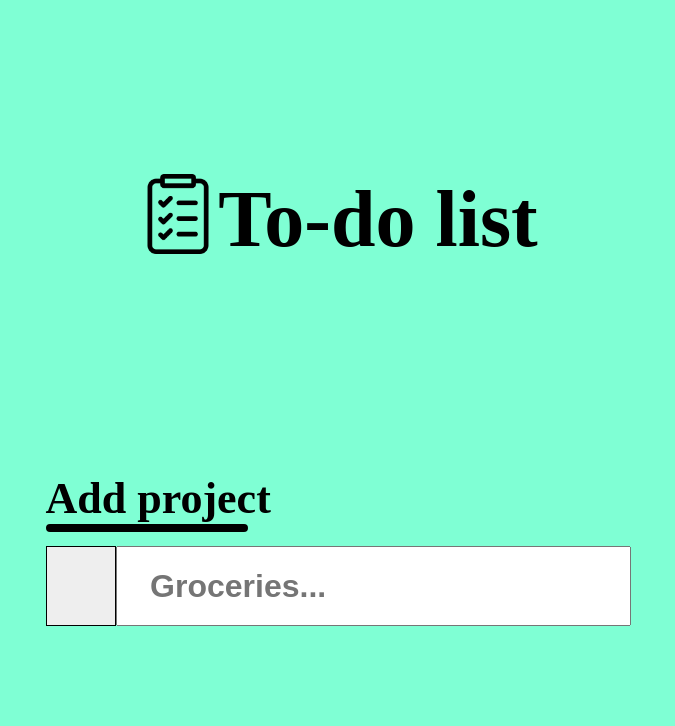
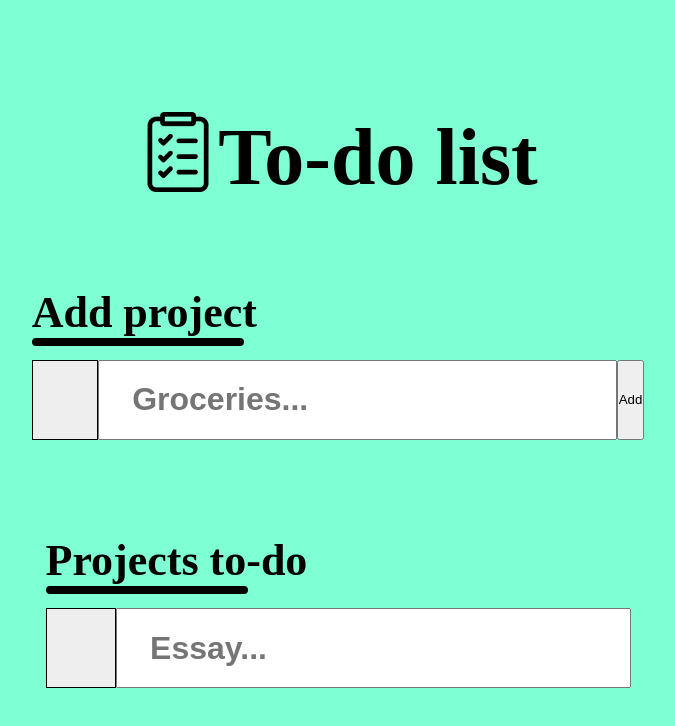
Before and after one commit to Jmalik9421/odin-project_to-do, a website built with webpack: page src/index.html in a window 1280 px wide. Shown: the whole page, without its empty margins (302-977 px from the left). Built offline with nearby package versions, Linux system fonts and the light colour scheme.

Commit message:
list-of-to-do-projects component added

```diff
--- a/src/main.js
+++ b/src/main.js
@@ -17,9 +17,18 @@ navbar.load();
 
 const addProject = new AddProject;
 addProject.load();
+addProject.add();
+let listOfTodoProjectsList = [];
+document.addEventListener('projectAdded', (event) => {
+    const projectToAdd = event.detail;
+    listOfTodoProjectsList.push(projectToAdd)
+    console.log(listOfTodoProjectsList)
+    // listOfToDoProjects.renderList(listOfTodoProjectsList);
+});
 
 const listOfToDoProjects = new ListOfToDoProjects;
 listOfToDoProjects.load();
+
 
 const addTask = new AddTask;
 addTask.load();
--- a/src/view-components/add-project/add-project.css
+++ b/src/view-components/add-project/add-project.css
@@ -26,12 +26,12 @@
     justify-content: center;
 }
 
-.add-project-form {
+/* .add-project-form {
     height: 100%;
     width: 100%;
-}
+} */
 
-#add-project-text-input {
+#text-input {
     width: 100%;
     height: 100%;
     font-size: 2em;
--- a/src/view-components/add-project/add-project.js
+++ b/src/view-components/add-project/add-project.js
@@ -9,59 +9,59 @@ export default class AddProject {
         this.checkboxContainer = document.createElement('label');
         this.checkboxInput = document.createElement('input');
         this.checkbox = document.createElement('span');
-        this.form = document.createElement('form');
+        // this.form = document.createElement('div');
         this.textInput = document.createElement('input');
+        this.submitBtn = document.createElement('button');
     }
 
+    // loading html elements in the dom
     load() {
         this.loadContainer();
         this.loadHeader();
         this.loadFieldContainer();
         this.loadCheckbox();
-        this.loadForm();
+        this.loadTextInput();
+        this.loadSubmitBtn();
         // this.loadDueDate();
     };
-
     loadContainer() {
         this.container.classList.add('add-project-container');
         this.projectContainer.appendChild(this.container);
     }
-
     loadHeader() {
         this.header.classList.add('add-project-header');
         this.header.textContent = 'Add project';
         this.container.appendChild(this.header);
     };
-
     loadFieldContainer() {
         this.fieldContainer.classList.add('add-field-container');
         this.container.appendChild(this.fieldContainer);
     };
-
-    loadForm() {
-        this.form.classList.add('add-project-form');
-        this.loadTextInput();
-        this.fieldContainer.appendChild(this.form);
-    };
-
+    // loadForm() {
+    //     this.form.classList.add('add-project-form');
+    //     this.loadTextInput();
+    //     this.loadSubmitBtn();
+    //     this.fieldContainer.appendChild(this.form);
+    // };
     loadTextInput() {
         this.textInput.type = 'text';
-        this.textInput.id = 'add-project-text-input';
+        this.textInput.id = 'text-input';
         this.textInput.placeholder = 'Groceries...'
-        this.form.appendChild(this.textInput);
+        this.fieldContainer.appendChild(this.textInput);
     };
-
+    loadSubmitBtn() {
+        this.submitBtn.classList.add('submit-btn');
+        this.submitBtn.textContent = 'Add';
+        this.fieldContainer.appendChild(this.submitBtn);
+    };
     loadCheckbox() {
         this.loadCheckboxContainer();
         this.loadCheckboxInput();
-
     };
-
     loadCheckboxContainer() {
         this.checkboxContainer.classList.add('checkbox-container');
         this.fieldContainer.appendChild(this.checkboxContainer);
     };
-
     loadCheckboxInput() {
         this.checkboxInput.type = 'checkbox';
         this.checkbox.classList.add('checkbox');
@@ -69,4 +69,16 @@ export default class AddProject {
         this.checkboxContainer.appendChild(this.checkboxInput);
         this.checkboxContainer.appendChild(this.checkbox);
     };
+
+    // specifying logic to add project
+    add() {
+        this.submitBtn.addEventListener('click', () => {
+            const project = this.textInput.value;
+            this.emitAddedProjectEvent(project); // emit event when project is added
+        });
+    }
+    emitAddedProjectEvent(project) {
+        const event = new CustomEvent('projectAdded', { detail: project });
+        document.dispatchEvent(event);
+    }
 };
--- a/src/view-components/list-of-to-do-projects/list-of-to-do-projects.css
+++ b/src/view-components/list-of-to-do-projects/list-of-to-do-projects.css
@@ -0,0 +1,102 @@
+.list-of-to-do-projects-container {
+    display: flex;
+    flex-direction: column;
+}
+
+.list-of-to-do-projects-header {
+    position: relative;
+    font-size: 2.75em;
+    margin-bottom: 0.5em;
+}
+
+.list-of-to-do-projects-header:after {
+    position: absolute;
+    content: '';
+    top: 100%;
+    left: 0;
+    width: 33.3%;
+    border: 0.1em solid black;
+    border-radius: 10em;
+}
+
+.add-field-container {
+    display: flex;
+    width: 100%;
+    height: 5em;
+    justify-content: center;
+}
+
+.list-of-to-do-projects-form {
+    height: 100%;
+    width: 100%;
+}
+
+#list-of-to-do-projects-text-input {
+    width: 100%;
+    height: 100%;
+    font-size: 2em;
+    font-weight: bolder;
+    padding: 0 1em;
+}
+
+.checkbox-container {
+    position:relative;
+    display: block;
+    height: 100%;
+    width: 5em;
+    cursor: pointer;
+    border: 1px solid black;
+}
+
+/* hide browser's default checkbox */
+.checkbox-container input {
+    position: absolute;
+    opacity: 0;
+    cursor: pointer;
+    height: 0;
+    width: 0;
+}
+
+/* create custom checkbox */
+.checkbox {
+    position: absolute;
+    top: 0;
+    left: 0;
+    height:100%;
+    width: 100%;
+    background-color: #eeeeee;
+    display: flex;
+    justify-content: center;
+    align-items: center;
+    padding: 0 0 0.4em 0.2em;
+}
+
+.checkbox-container:hover input ~ .checkbox {
+    background-color: #cccccc;
+}
+
+.checkbox-container input:checked ~ .checkbox {
+    background-color: #2196f3;
+}
+
+/* create checkmark (hidden when not checked) */
+.checkbox:after {
+    content: '';
+    position: absolute;
+    display: none;
+}
+
+/* show checkmark when checked*/
+.checkbox-container input:checked ~ .checkbox:after {
+    display: block;
+}
+
+/* style checkmark */
+.checkbox-container .checkbox:after {
+    /* aspect-ratio: 1/2.25; */
+    width: 1em;
+    height: 2.25em;
+    border: solid white;
+    border-width: 0 10px 10px 0;
+    transform: rotate(45deg);
+}
--- a/src/view-components/list-of-to-do-projects/list-of-to-do-projects.js
+++ b/src/view-components/list-of-to-do-projects/list-of-to-do-projects.js
@@ -1,7 +1,69 @@
 import './list-of-to-do-projects.css';
 
 export default class ListOfToDoProjects {
+    constructor() {
+        this.projectContainer = document.querySelector('.project-container');
+        this.container = document.createElement('div');
+        this.header = document.createElement('h1');
+        this.fieldContainer = document.createElement('div');
+        this.checkboxContainer = document.createElement('label');
+        this.checkboxInput = document.createElement('input');
+        this.checkbox = document.createElement('span');
+        this.form = document.createElement('form');
+        this.textInput = document.createElement('input');
+    }
+
+    // loading html elements in the dom
     load() {
-        console.log('listOfToDoProjects loaded');
+        this.loadContainer();
+        this.loadHeader();
+        this.loadFieldContainer();
+        this.loadCheckbox();
+        this.loadForm();
+        // this.loadDueDate();
     };
+    loadContainer() {
+        this.container.classList.add('list-of-to-do-projects-container');
+        this.projectContainer.appendChild(this.container);
+    };
+    loadHeader() {
+        this.header.classList.add('list-of-to-do-projects-header');
+        this.header.textContent = 'Projects to-do';
+        this.container.appendChild(this.header);
+    };
+    loadFieldContainer() {
+        this.fieldContainer.classList.add('add-field-container');
+        this.container.appendChild(this.fieldContainer);
+    };
+    loadForm() {
+        this.form.classList.add('list-of-to-do-projects-form');
+        this.loadTextInput();
+        this.fieldContainer.appendChild(this.form);
+    };
+    loadTextInput() {
+        this.textInput.type = 'text';
+        this.textInput.id = 'list-of-to-do-projects-text-input';
+        this.textInput.placeholder = 'Essay...'
+        this.form.appendChild(this.textInput);
+    };
+    loadCheckbox() {
+        this.loadCheckboxContainer();
+        this.loadCheckboxInput();
+    };
+    loadCheckboxContainer() {
+        this.checkboxContainer.classList.add('checkbox-container');
+        this.fieldContainer.appendChild(this.checkboxContainer);
+    };
+    loadCheckboxInput() {
+        this.checkboxInput.type = 'checkbox';
+        this.checkbox.classList.add('checkbox');
+
+        this.checkboxContainer.appendChild(this.checkboxInput);
+        this.checkboxContainer.appendChild(this.checkbox);
+    };
+
+    // pushing added project to this list-of-to-do-project list
+    renderList(list) {
+        console.log(listOfToDoProjects);
+    }
 };
```
Also changed, not shown: README.md, dist/main.bundle.js, 1 other file.
